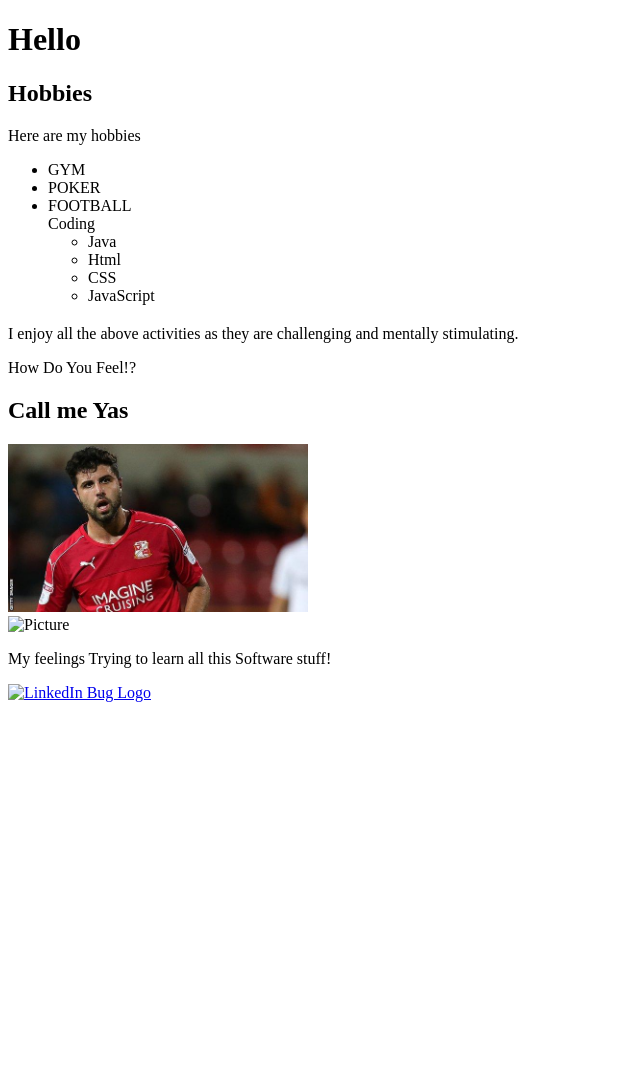
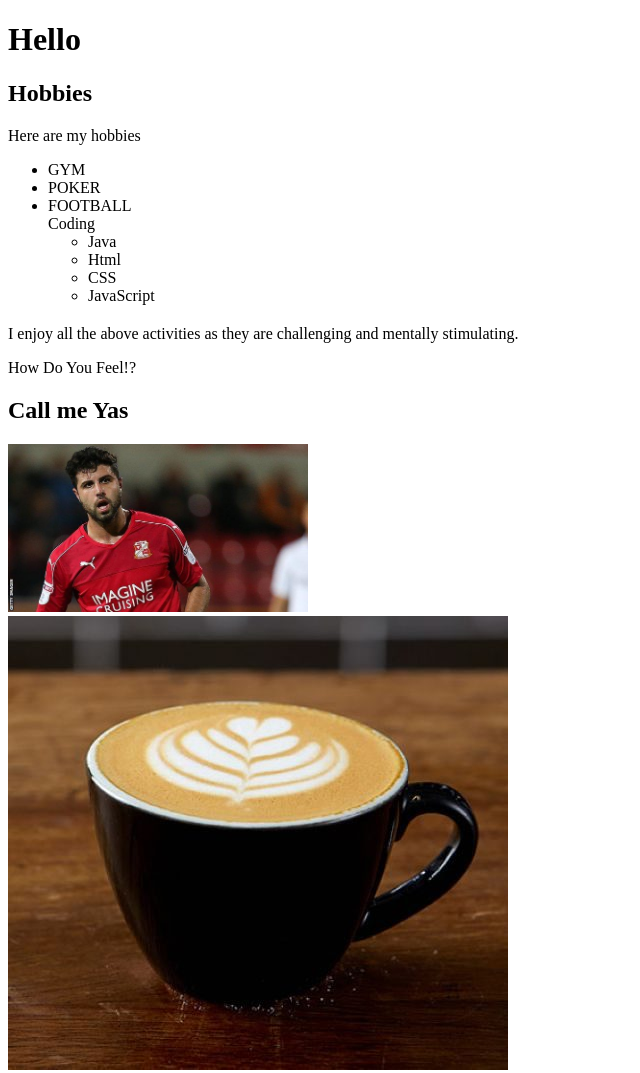
Before and after one commit to YasKas1991/Bio, a plain HTML site: page index.html in a window 1280 px wide. Shown: the top 1073 px of the page, without its empty margins (0-640 px from the left). Before the commit the page ends 800 px from the top, so only its background shows below. Drawn offline with Linux system fonts and the light colour scheme.

Commit message:
Added Linkdn logo

```diff
--- a/index.html
+++ b/index.html
@@ -50,11 +50,15 @@
       <h2>Call me Yas</h2>
 
       <!-- Always have an alt attribute even if a blank value b/c using a figcaption. -->
-      <img src="YasKas.jpg" alt="Yas Pic" width="300" />
+      <img src="images/YasKas.jpg" alt="Yas Pic" width="300" />
 
       <section class="flex items-center border-none">
         <!-- Tailwind automatically makes our images responsive to the screen size. -->
-        <img src="images/face.webp" alt="Picture" class="mr-4 max-w-md" />
+        <img
+          src="images/flat-white-coffe cup.jpg"
+          alt="Picture"
+          class="mr-4 max-w-md"
+        />
         <p class="border">
           My feelings Trying to learn all this Software stuff!
         </p>
@@ -67,7 +71,7 @@
         target="_blank"
       >
         <img
-          src="images/li.png"
+          src="images/LI-Bug.svg.original.svg"
           alt="LinkedIn Bug Logo"
           width="44"
           height="44"
```
Also changed, not shown: images/LI-Bug.svg.original.svg (added), images/YasKas.jpg (renamed from YasKas.jpg), images/flat-white-coffe cup.jpg (added), images/swindon town_yaser_kasim.jpg (renamed from swindon town_yaser_kasim.jpg).
